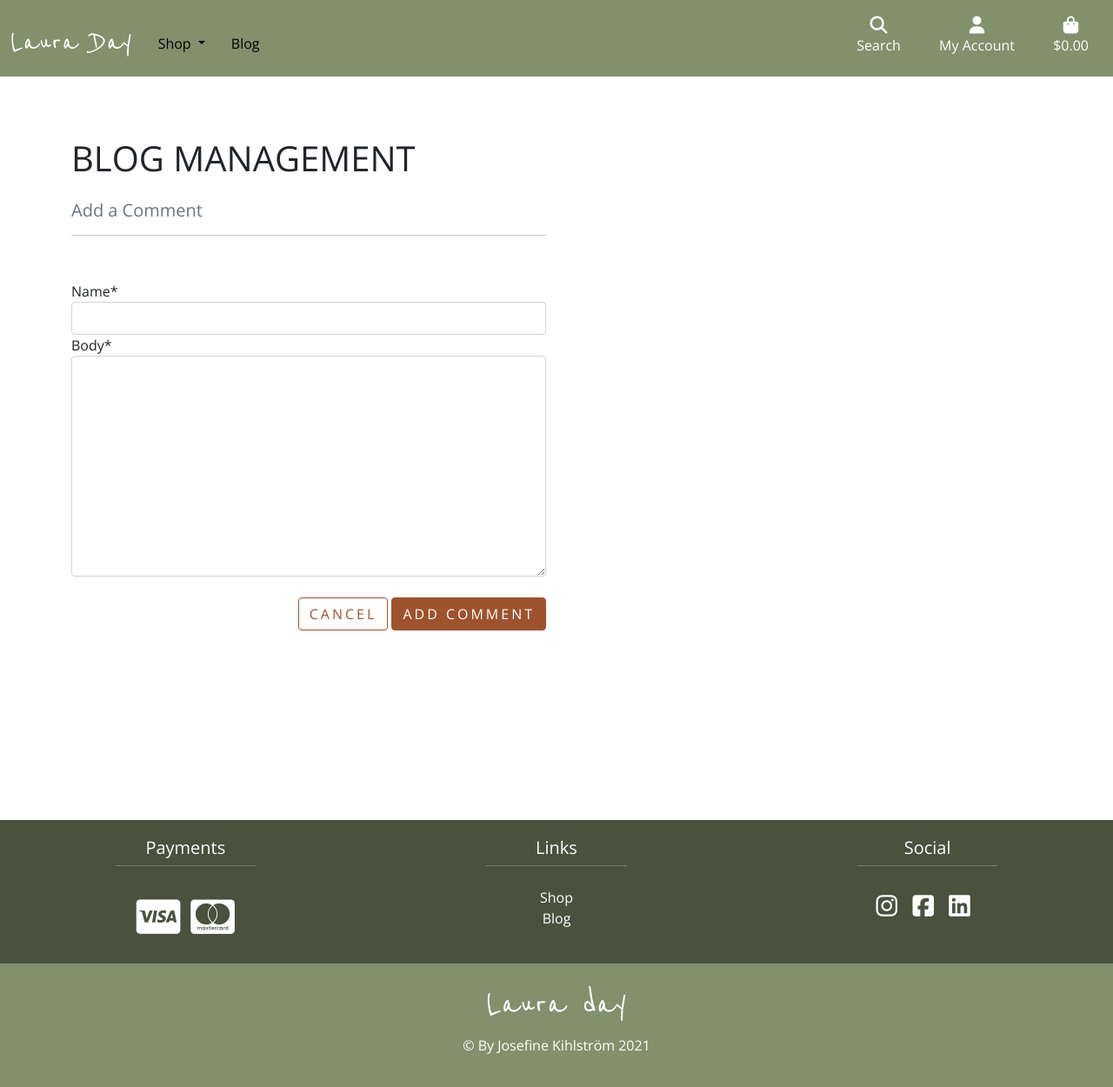
After one commit to Josefinekihlstrom/LauraDay, a Django app: page /blog/1/comment/ in a window 1280 px wide. The commit adds this page. Shown: the whole page at 87% size. Run offline with Django 3.2, Linux system fonts and the light colour scheme; parts of the project's set-up code (start-up, migrations or seed data) failed here and were passed over; some libraries are stand-ins or nearby versions.

Commit message:
Added add comment template, forms, urls and views

```diff
--- a/blog/forms.py
+++ b/blog/forms.py
@@ -1,9 +1,19 @@
 from django import forms
-from .models import Post
+from .models import Post, Comment
 
 
 class BlogForm(forms.ModelForm):
-
     class Meta:
         model = Post
         fields = '__all__'
+
+
+class AddCommentForm(forms.ModelForm):
+    class Meta:
+        model = Comment
+        fields = ('name', 'body')
+
+        widgets = {
+            'name': forms.TextInput(attrs={'class': 'form-control'}),
+            'body': forms.Textarea(attrs={'class': 'form-control'}),
+        }
--- /dev/null
+++ b/blog/templates/add_comment.html
@@ -0,0 +1,34 @@
+{% extends "base.html" %}
+{% load static %}
+
+{% block content %}
+        <div class="overlay"></div>
+        <div class="container bag-container">
+            <!-- Heading text row -->
+            <div class="row">
+                <div class="col-12 col-md-6">
+                    <h1 class="mb-4 text-uppercase">Blog Management</h1>
+                    <h5 class="text-muted">Add a Comment</h5>
+                    <hr class="w-100 mb-1 mx-auto">
+                    <br>
+                    <br>
+                </div>
+            </div>
+            <!-- Add post form -->
+            <div class="row">
+                <div class="col-12 col-md-6">
+                    <form method="POST">
+                        {% csrf_token %}
+                        {{ form|crispy }}
+                        <br>
+                        <div class="text-right">
+                            <a class="btn btn-outline-secondary text-uppercase" href="{% url 'blog' %}">Cancel</a>
+                            <button class="btn btn-outline-primary text-uppercase" type="submit">Add Comment</button>
+                            <br>
+                            <br>
+                        </div>
+                    </form>
+                </div>
+            </div>
+        </div>
+{% endblock %}
--- a/blog/urls.py
+++ b/blog/urls.py
@@ -6,5 +6,6 @@ urlpatterns = [
     path('add_post/', views.AddPost.as_view(), name='add_post'),
     path('edit_post/<slug:slug>/', views.EditPost.as_view(), name='edit_post'),
     path('delete_post/<slug:slug>/', views.DeletePost.as_view(), name='delete_post'),
+    path('<slug:slug>/comment/', views.AddComment.as_view(), name='add_comment'),
     path('<slug:slug>/', views.PostDetail.as_view(), name='post_detail'),
 ]
--- a/blog/views.py
+++ b/blog/views.py
@@ -1,6 +1,6 @@
 from django.views import generic
-from .models import Post
-from .forms import BlogForm
+from .models import Post, Comment
+from .forms import BlogForm, AddCommentForm
 from django.urls import reverse_lazy
 
 
@@ -23,6 +23,22 @@ class AddPost(generic.CreateView):
     fields = '__all__'
 
 
+# Add comment code with help from Codemy.com
+# https://www.youtube.com/watch?v=OuOB9ADT_bo&list=PLCC34OHNcOtr025c1kHSPrnP18YPB-NFi&index=35
+class AddComment(generic.CreateView):
+    model = Comment
+    form_class = AddCommentForm
+    template_name = 'add_comment.html'
+
+    def form_valid(self, form):
+        slug = self.kwargs['slug']
+        form.instance.post = Post.objects.get(slug=slug)
+        return super().form_valid(form)
+
+    success_url = reverse_lazy('blog')
+    # return reverse_lazy('post-detail', kwargs={'pk': self.kwargs['pk']})
+
+
 # Edit Blog Post code with help from Codemy.com
 # https://www.youtube.com/watch?v=J7xaESAddDQ&list=PLCC34OHNcOtr025c1kHSPrnP18YPB-NFi&index=6
 class EditPost(generic.UpdateView):
```
Also changed, not shown: blog/templates/post_detail.html (+13 -8 lines).
